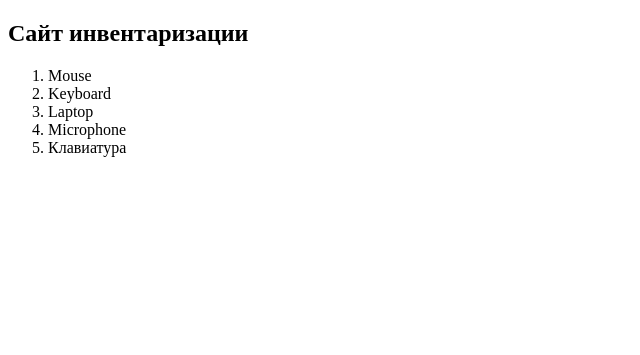
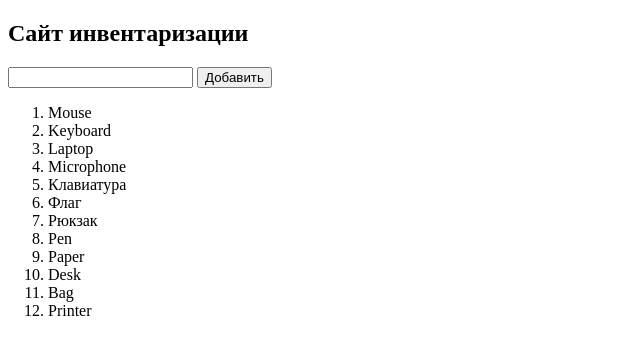
Before and after one commit to OrozomambetovaMeerim/inventor, a Flask app: page / in a window 1280 px wide. Shown: the top 355 px of the page, without its empty margins (0-640 px from the left). Run offline with Flask 2, Linux system fonts and the light colour scheme.

Commit message:
add adding

```diff
--- a/app.py
+++ b/app.py
@@ -1,4 +1,4 @@
-from flask import Flask, render_template
+from flask import Flask, render_template, request
 
 app = Flask(__name__)
 
@@ -19,3 +19,14 @@ def homepage():
     f = open('goods.txt', 'r', encoding='utf-8')
     txt = f.readlines()
     return render_template('index.html', goods=txt)
+
+@app.route('/add/', methods=["POST"])
+def add():
+    good = request.form["good"]
+    f = open('goods.txt', 'a+', encoding='utf-8')
+    f.write(good + "\n")
+    f.close()
+    return """
+        <h1>Инвентарь пополнен</h1>
+        <a href='/'>Домой</a>
+    """
--- /dev/null
+++ b/good.txt
@@ -0,0 +1 @@
+Flag/nРюкзак/nРюкзак/nРюкзак/nРюкзак/nРюкзак/nРюкзак/nРюкзак/nРюкзак/nРюкзак/nРюкзак/nРюкзак/nРюкзак/nРюкзак/nРюкзак/n
--- a/goods.txt
+++ b/goods.txt
@@ -3,3 +3,10 @@ Keyboard
 Laptop
 Microphone
 Клавиатура
+Флаг
+Рюкзак
+Pen
+Paper
+Desk
+Bag
+Printer
--- a/templates/index.html
+++ b/templates/index.html
@@ -11,6 +11,10 @@
     <!-- <div>This page is template</div> -->
     <!-- <h3>{{ my_var }}</h3> -->
     <!-- <div>{{ txt }}</div> -->
+    <form action='/add/' method="POST">
+        <input type="text" name="good">
+        <button>Добавить</button>
+    </form>
     <ol>
         {% for good in goods %}
             <li>{{ good }}</li>
```
